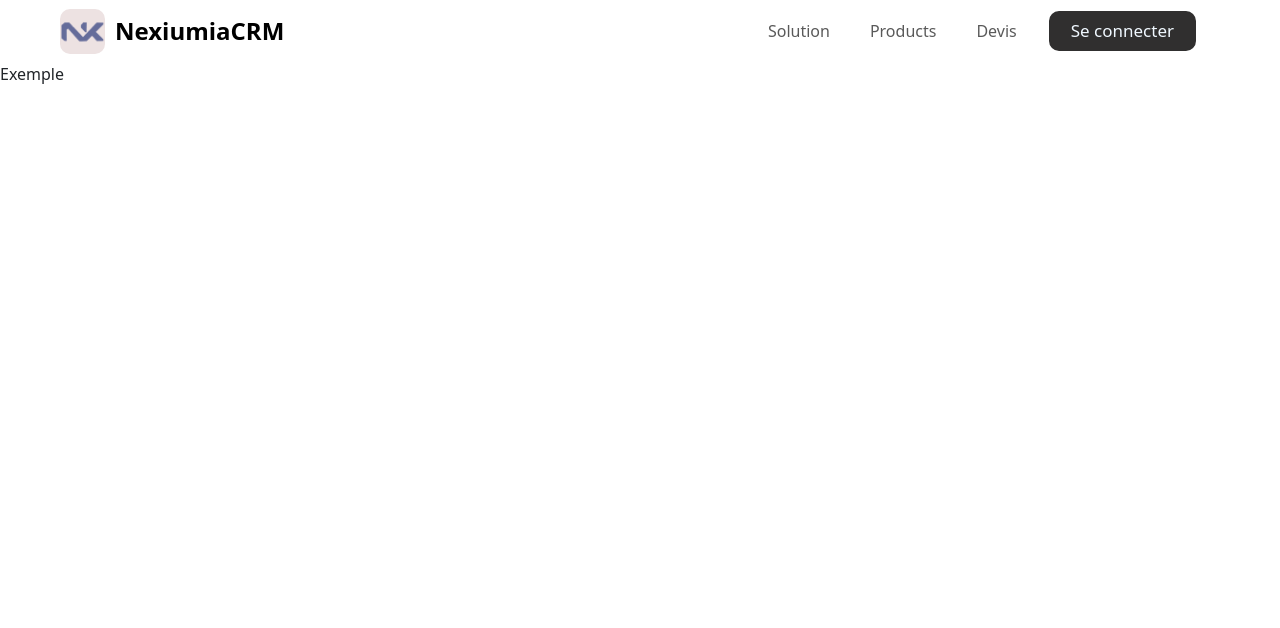
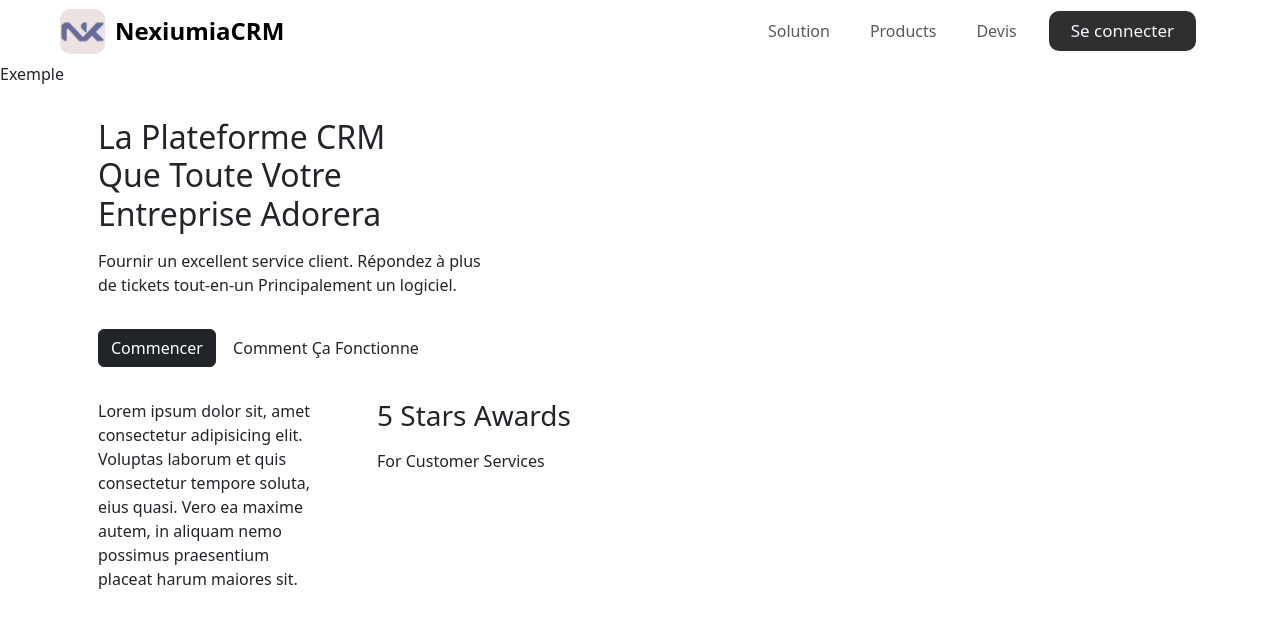
Before and after one commit to TheMaxium69/NexiumiaCRM-SiteWeb, a PHP site: page / in a window 1280 px wide. Shown: the top 628 px of the page. Run offline with PHP 8.4, Linux system fonts and the light colour scheme.

Commit message:
Update index.php

```diff
--- a/index.php
+++ b/index.php
@@ -5,7 +5,50 @@
 
     <p>Exemple</p>
 
+    <section id="section1">
+            <!-- CADRE LEGALE -->
+            <div class="container"> <!-- container si je touche pas les bords pas de container si je touche les bords)-->
+                <div class="row"> <!-- ça aligne -->
+                    <div class="col-lg-6"> <!-- On copie ça le nombre de fois ou on a besoin -->
+                        <div id="" class="m-3">
+                            <h2>La Plateforme CRM <br>Que Toute Votre <br>Entreprise Adorera</h2>
+                            <div class="col-lg-9 "> <!-- On copie ça le nombre de fois ou on a besoin -->
+                                <div class="mt-3">
+                                    Fournir un excellent service client. Répondez à plus de tickets tout-en-un Principalement un logiciel.
+                            </div>
+                        </div>
+                    </div>
+                </div>
+
+            </div>
+            <div class="row">
+                <div class="col-lg-6"> <!-- On copie ça le nombre de fois ou on a besoin -->
+                    <div class="m-3">
+                        <button type="button" href="#" class="btn btn-dark">Commencer</button> <button type="button" href="#" class="btn">Comment Ça Fonctionne</button>
+                    <div class="m-3">
+                </div>
+            </div>
+            </div>
+                <div class="row"> <!-- ça aligne -->
+                    <div class="col-lg-3"> <!-- On copie ça le nombre de fois ou on a besoin -->
+                        <div id="" class="m-3">
+                            Lorem ipsum dolor sit, amet consectetur adipisicing elit. Voluptas laborum et quis consectetur tempore soluta, eius quasi. Vero ea maxime autem, in aliquam nemo possimus praesentium placeat harum maiores sit.
+                        </div>
+                    </div>
+                    <div class="col-lg-3"> <!-- On copie ça le nombre de fois ou on a besoin -->
+                        <div class="m-3">
+                            <h3>5 Stars Awards</h3>
+                        </div>
+                        <div class="m-3">
+                            For Customer Services
+                        </div>
+                    </div>
+                </div>
+        </section>
+
 </main>
 
 
+
+
 </body> </html>
```
